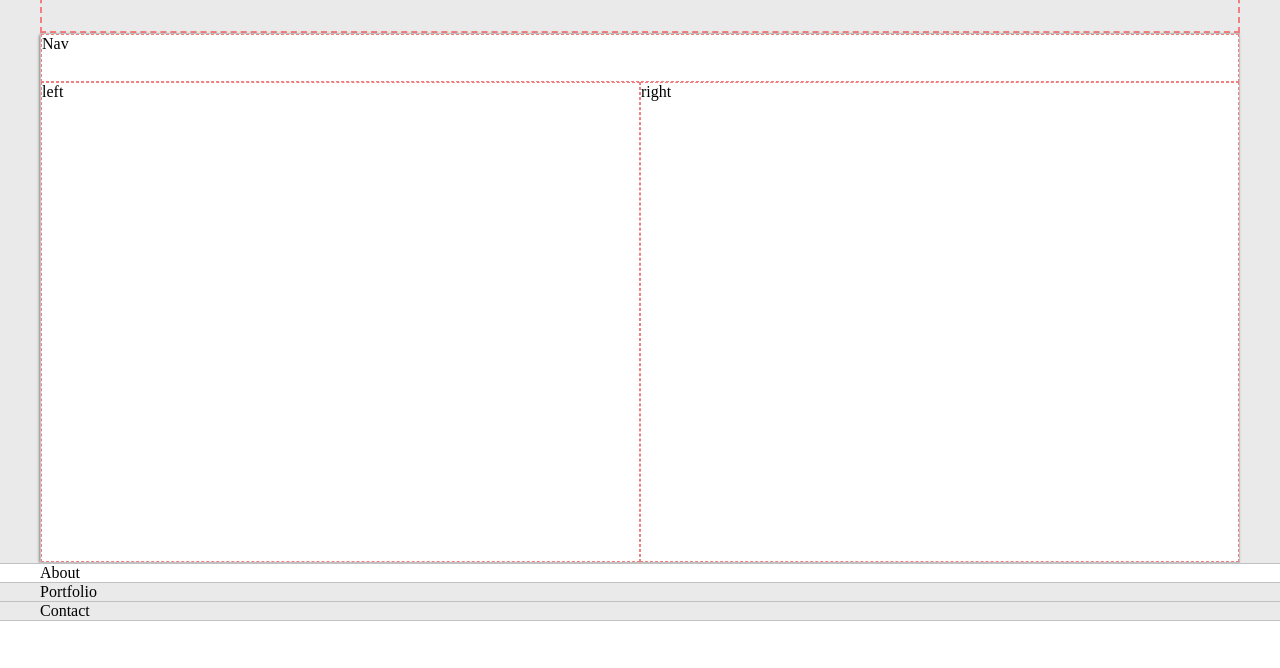
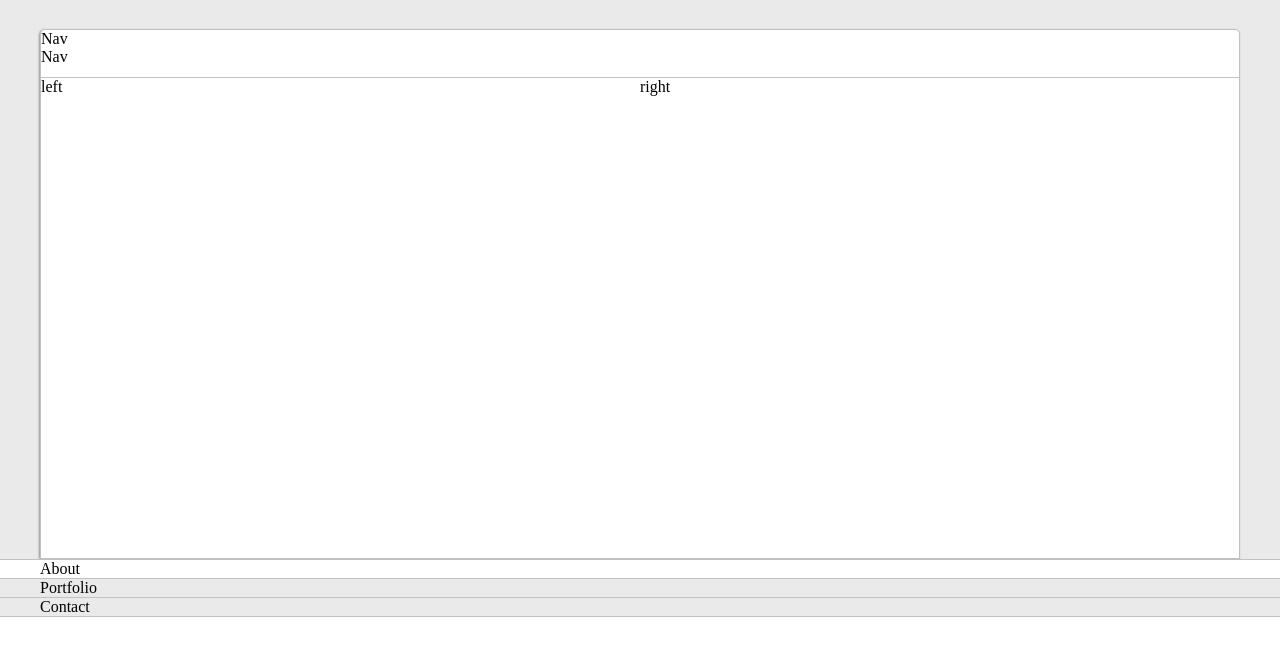
Before and after one commit to AD0791/myPortfolioApp, a plain HTML site: page index.html in a window 1280 px wide. Shown: the part 132-800 px from the top of the page. Drawn offline with Linux system fonts and the light colour scheme.

```diff
--- a/index.css
+++ b/index.css
@@ -106,7 +106,6 @@ ul {
     display: grid;
     text-align: center;
     align-content: center;
-    border: 2px dashed lightcoral;
     min-height: 10em;
 }
 
@@ -114,6 +113,7 @@ ul {
 .intro-wrapper {
     background-color: var(--secondaryColor);
     border: 1px solid var(--borderColor);
+    border-radius: 5px 5px 0 0;
     -webkit-box-shadow: -1px 1px 3px -1px rgba(0, 0, 0, 0.75);
     -moz-box-shadow: -1px 1px 3px -1px rgba(0, 0, 0, 0.75);
     box-shadow: -1px 1px 3px -1px rgba(0, 0, 0, 0.75);
@@ -128,15 +128,13 @@ ul {
 
 .nav-wrapper {
     grid-area: nav-wrapper;
-    border: 1px dashed lightcoral;
+    border-bottom: 1px solid var(--borderColor);
 }
 
 .left-col {
     grid-area: left-col;
-    border: 1px dashed lightcoral;
 }
 
 .right-col {
     grid-area: right-col;
-    border: 1px dashed lightcoral;
 }
--- a/index.html
+++ b/index.html
@@ -19,12 +19,13 @@
             </div>
 
             <div class="intro-wrapper">
-                <div class="nav-wrapper">Nav</div>
+                <div class="nav-wrapper">
+                    <div class="dots-wrapper">Nav</div>
+                    <div id="navigation">Nav</div>
+                </div>
                 <div class="left-col">left</div>
                 <div class="right-col">right</div>
             </div>
-
-
         </div>
     </section>
 
```
